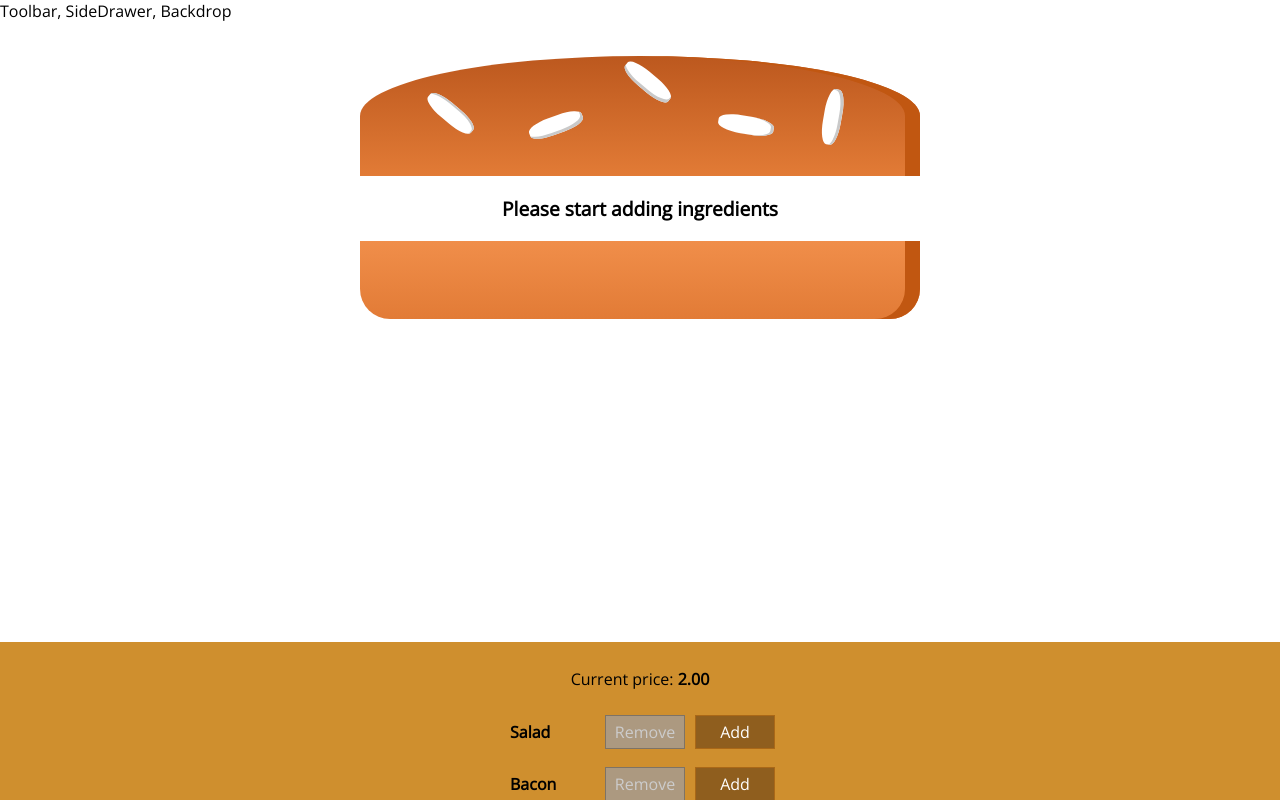
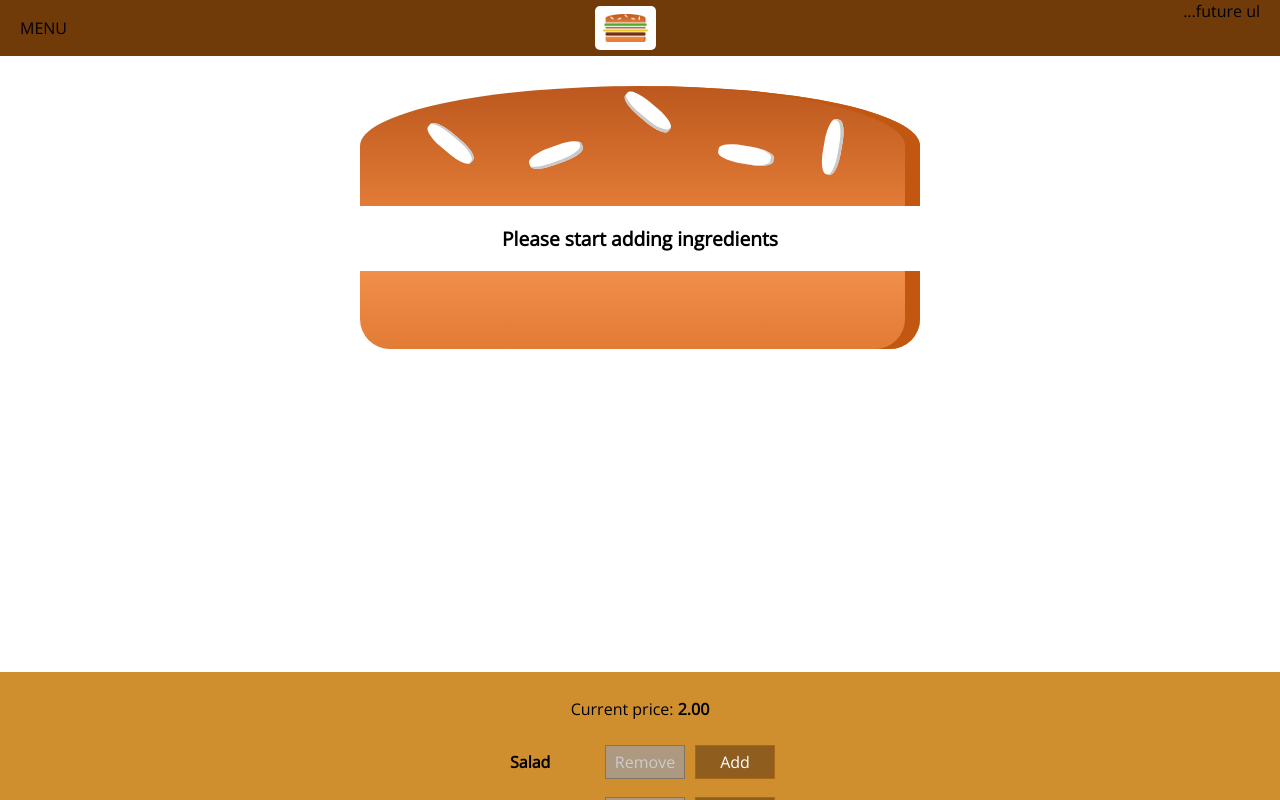
Before and after one commit to JoaquinBenitez/burguer-builder, a React (Create React App) app: page / in a window 1280 px wide. Shown: the top 800 px of the page. Built offline with nearby package versions, Linux system fonts and the light colour scheme; the HTML template or start-up script is replaced by a standard one.

Commit message:
Added toolbar and logo

```diff
--- a/src/components/Layout/Layout.js
+++ b/src/components/Layout/Layout.js
@@ -1,9 +1,10 @@
 import React from "react";
-import classes from './Layout.module.css'
+import classes from "./Layout.module.css";
+import Toolbar from "../Navigation/Toolbar/Toolbar";
 
 const Layout = props => (
   <>
-    <div>Toolbar, SideDrawer, Backdrop</div>
+    <Toolbar />
     <main className={classes.Content}>{props.children}</main>
   </>
 );
--- a/src/components/Layout/Layout.module.css
+++ b/src/components/Layout/Layout.module.css
@@ -1,3 +1,3 @@
 .Content {
-    margin-top: 20px;
+    margin-top: 72px;
 }
--- /dev/null
+++ b/src/components/Logo/Logo.js
@@ -0,0 +1,10 @@
+import React from 'react';
+import burgerLogo from "../../assets/images/burger-logo.png"
+import classes from './Logo.module.css';
+
+const Logo = props => (
+    <div className={classes.Logo}>
+        <img src={burgerLogo} alt="Burguer Logo" />
+    </div>);
+
+export default Logo;
--- /dev/null
+++ b/src/components/Logo/Logo.module.css
@@ -0,0 +1,11 @@
+.Logo {
+  background-color: white;
+  padding: 8px;
+  height: 80%;
+  box-sizing: border-box;
+  border-radius: 5px;
+}
+
+.Logo img {
+  height: 100%;
+}
--- /dev/null
+++ b/src/components/Navigation/Toolbar/Toolbar.js
@@ -0,0 +1,13 @@
+import React from "react";
+import classes from "./Toolbar.module.css";
+import Logo from "../../Logo/Logo";
+
+const Toolbar = props => (
+  <header className={classes.Toolbar}>
+    <div>MENU</div>
+    <Logo />
+    <nav>...future ul</nav>
+  </header>
+);
+
+export default Toolbar;
--- /dev/null
+++ b/src/components/Navigation/Toolbar/Toolbar.module.css
@@ -0,0 +1,18 @@
+.Toolbar {
+  height: 56px;
+  width: 100%;
+  position: fixed;
+  top: 0;
+  left: 0;
+  background-color: #703b09;
+  display: flex;
+  justify-content: space-between;
+  align-items: center;
+  padding: 0 20px;
+  box-sizing: border-box;
+  z-index: 90;
+}
+
+.Toolbar nav {
+    height: 100%;
+}
--- a/src/containers/BurgerBuilder/BurgerBuilder.js
+++ b/src/containers/BurgerBuilder/BurgerBuilder.js
@@ -5,10 +5,10 @@
 import OrderSummary from "../../components/Burger/OrderSummary/OrderSummary";
 
 const INGREDIENT_PRICES = {
-  salad: 0.30,
-  cheese: 0.50,
-  meat: 1.30,
-  bacon: 0.60
+  salad: 0.3,
+  cheese: 0.5,
+  meat: 1.3,
+  bacon: 0.6
 };
 
 class BurgerBuilder extends Component {
@@ -20,7 +20,7 @@
       cheese: 0,
       meat: 0
     },
-    totalPrice: 2.00,
+    totalPrice: 2.0,
     purchaseable: false,
     purchasing: false
   };
```
Also changed, not shown: src/assets/images/burger-logo.png (added).
